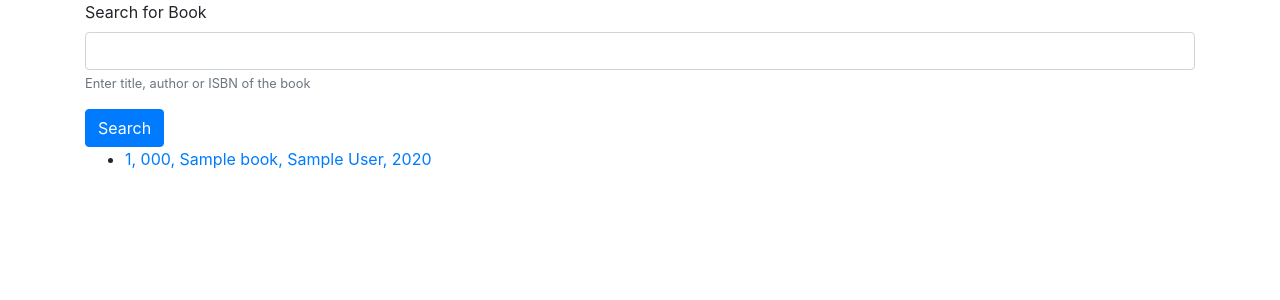
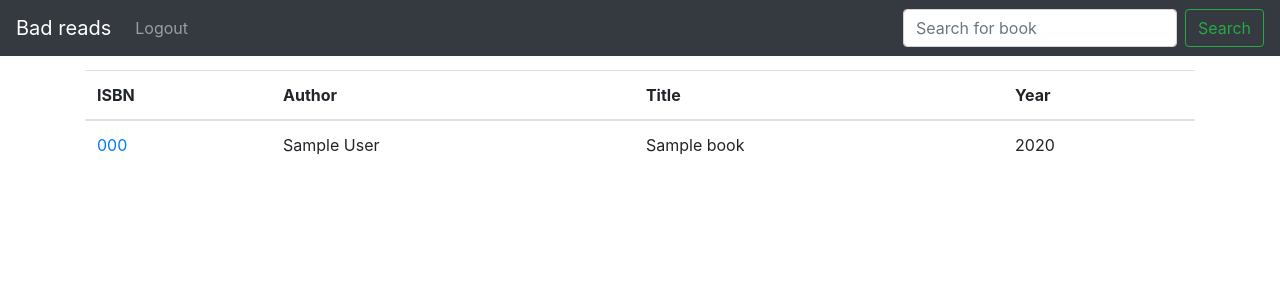
Before and after one commit to petryshend/cs50pr1, a Flask app: template templates/search.html in a window 1280 px wide. Shown: the top 300 px of the page. Run offline with Flask 2, Linux system fonts and the light colour scheme; the template is opened without the code that fills it: most values are stand-ins (such as "Sample title", 1, 10 or a date in 2020); some libraries are stand-ins or nearby versions.

Commit message:
start to make it look decent

```diff
--- a/book_review_service.py
+++ b/book_review_service.py
@@ -13,7 +13,7 @@ class BookReviewService:
         engine = create_engine(DATABASE_URL)
         self.db = scoped_session(sessionmaker(bind=engine))
 
-    def insert(self, review: BookReview) -> BookReview:
+    def insert(self, review: BookReview):
         q = """
         INSERT INTO book_review (book_id, user_id, review_text, rate)
         VALUES (:book_id, :user_id, :review_text, :rate)
@@ -40,6 +40,7 @@ class BookReviewService:
             'user_id': user.id
         })
         row = res.fetchone()
+        res.close()
         if row:
             return BookReview(book=book, user=user, review_text=row['review_text'], rate=row['rate'])
         return None
--- a/book_service.py
+++ b/book_service.py
@@ -20,9 +20,12 @@ class BookService:
             OR isbn ILIKE :query
         """
         res = self.db.execute(q, {'query': "%" + query + "%"})
+
         books = []
         for book_id, isbn, title, author, year in res.fetchall():
             books.append(Book(book_id, isbn, title, author, year))
+
+        res.close()
 
         return books
 
@@ -35,4 +38,6 @@ class BookService:
         res = self.db.execute(q, {'book_id': book_id})
         row = res.fetchone()
 
+        res.close()
+
         return Book(*row)
--- /dev/null
+++ b/static/css/main.css
@@ -0,0 +1,3 @@
+.container {
+    padding-top: 70px;
+}
--- a/templates/book.html
+++ b/templates/book.html
@@ -5,6 +5,8 @@
 {% endblock %}
 
 {% block body %}
+    {% include 'navbar.html' %}
+
     This is book page
 
     <div>
--- a/templates/layout.html
+++ b/templates/layout.html
@@ -1,11 +1,12 @@
 <!DOCTYPE html>
-<html>
+<html lang="en">
     <head>
         <meta charset="utf-8">
         <title>Bad reads</title>
 
         {% block css %}
             <link rel="stylesheet" href="{{ url_for('static', filename='css/bootstrap.css') }}">
+            <link rel="stylesheet" href="{{ url_for('static', filename='css/main.css') }}">
         {% endblock %}
     </head>
     <body>
--- /dev/null
+++ b/templates/navbar.html
@@ -0,0 +1,18 @@
+<nav class="navbar navbar-expand-md navbar-dark fixed-top bg-dark">
+    <a class="navbar-brand" href="{{ url_for('search') }}">Bad reads</a>
+    <button class="navbar-toggler" type="button" data-toggle="collapse" data-target="#navbarCollapse"
+            aria-controls="navbarCollapse" aria-expanded="false" aria-label="Toggle navigation">
+        <span class="navbar-toggler-icon"></span>
+    </button>
+    <div class="collapse navbar-collapse" id="navbarCollapse">
+        <ul class="navbar-nav mr-auto">
+            <li class="nav-item">
+                <a class="nav-link" href="{{ url_for('logout') }}">Logout</a>
+            </li>
+        </ul>
+        <form class="form-inline mt-2 mt-md-0" action="{{ url_for('search') }}">
+            <input name="q" class="form-control mr-sm-2" type="text" placeholder="Search for book" aria-label="Search">
+            <button class="btn btn-outline-success my-2 my-sm-0" type="submit">Search</button>
+        </form>
+    </div>
+</nav>
--- a/templates/search.html
+++ b/templates/search.html
@@ -5,24 +5,26 @@
 {% endblock %}
 
 {% block body %}
-    <form action="{{ url_for('search') }}" method="get">
-      <div class="form-group">
-        <label for="q">Search for Book</label>
-        <input name="q" class="form-control" id="q" aria-describedby="book-search" value="{{ query }}">
-        <small class="form-text text-muted">Enter title, author or ISBN of the book</small>
-      </div>
-      <button type="submit" class="btn btn-primary">Search</button>
-    </form>
+    {% include 'navbar.html' %}
 
-
-    <ul>
-        {% for book in books %}
-            <li>
-                <a href="{{ url_for('book', book_id=book.id) }}">
-                    {{ book.book_id }}, {{ book.isbn }}, {{ book.title }}, {{ book.author }}, {{ book.year }}
-                </a>
-            </li>
-        {% endfor %}
-    </ul>
-
+    <table class="table table-hover">
+        <thead>
+            <th scope="col">ISBN</th>
+            <th scope="col">Author</th>
+            <th scope="col">Title</th>
+            <th scope="col">Year</th>
+        </thead>
+        <tbody>
+            {% for book in books %}
+                <tr>
+                    <td>
+                        <a href="{{ url_for('book', book_id=book.id) }}">{{ book.isbn }}</a>
+                    </td>
+                    <td>{{ book.author }}</td>
+                    <td>{{ book.title }}</td>
+                    <td>{{ book.year }}</td>
+                </tr>
+            {% endfor %}
+        </tbody>
+    </table>
 {% endblock %}
--- a/user_service.py
+++ b/user_service.py
@@ -17,17 +17,18 @@ class UserService:
         engine = create_engine(DATABASE_URL)
         self.db = scoped_session(sessionmaker(bind=engine))
 
-    def get_by_email(self, email: str) -> bool:
+    def get_by_email(self, email: str):
         query = 'SELECT user_id, email, password FROM users WHERE email = :email'
         res = self.db.execute(query, {'email': email})
         row = res.fetchone()
+        res.close()
         if not row:
             return None
         user = User(row['email'], row['password'])
         user.id = row['user_id']
         return user
 
-    def insert(self, user: User) -> User:
+    def insert(self, user: User):
         query = """
         INSERT INTO users (email, password)
         VALUES (:email, :password)
```
